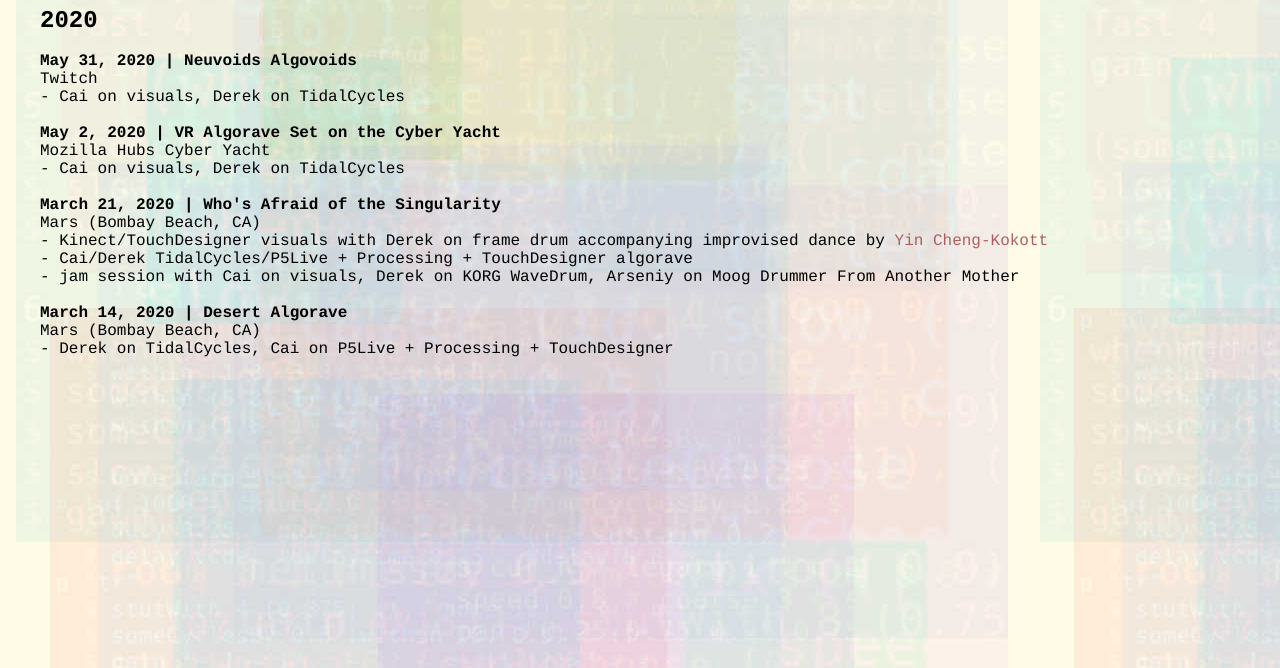
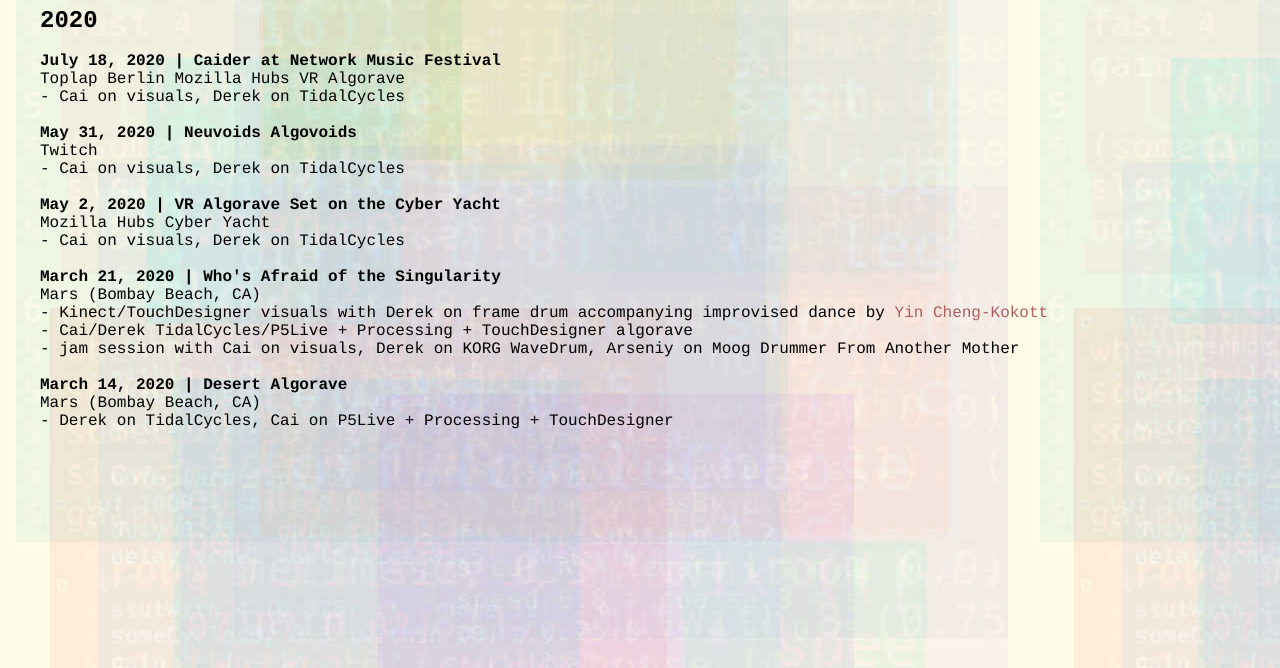
Before and after one commit to derekxkwan/caider-site, a plain HTML site: page calendar.html in a window 1280 px wide. Shown: the part 132-800 px from the top of the page. Drawn offline with Linux system fonts and the light colour scheme.

Commit message:
update calendar

```diff
--- a/calendar.html
+++ b/calendar.html
@@ -29,6 +29,11 @@
     <img src="images/noiseTidal.jpeg" style="display:none;" alt="" />
 
 <span class="subtitle">2020</span><br><br>
+<b>July 18, 2020 | Caider at Network Music Festival</b><br>
+Toplap Berlin Mozilla Hubs VR Algorave<br>
+- Cai on visuals, Derek on TidalCycles
+<br>
+<br>
 <b>May 31, 2020 | Neuvoids Algovoids</b><br>
 Twitch<br>
 - Cai on visuals, Derek on TidalCycles
```
